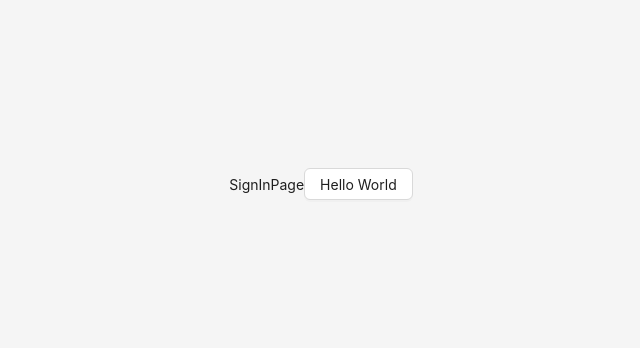
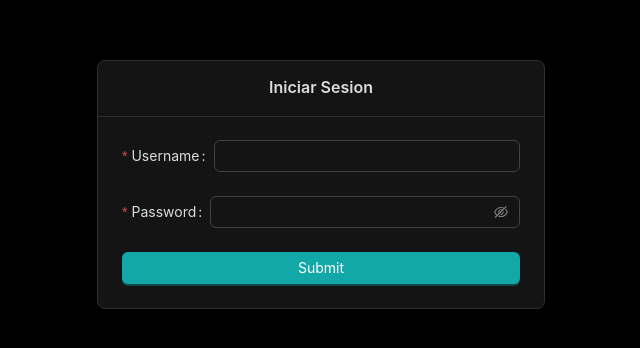
Before and after one commit to codeslator/insineu-front, a React (Vite) app: page / in a window 1280 px wide. Shown: the part 216-564 px from the top of the page, without its empty margins (319-959 px from the left). Built offline with nearby package versions, Linux system fonts and the light colour scheme.

Commit message:
Initialize LoginForm component and add to SignInPage;

```diff
--- a/src/views/assets/themes/defaultTheme.ts
+++ b/src/views/assets/themes/defaultTheme.ts
@@ -5,5 +5,5 @@ export const defaultTheme = {
   token: {
     colorPrimary: "#13C2C2"
   },
-  algorithm: theme.defaultAlgorithm,
+  algorithm: theme.darkAlgorithm,
 };
--- a/src/views/pages/auth/signIn/SignInPage.tsx
+++ b/src/views/pages/auth/signIn/SignInPage.tsx
@@ -1,12 +1,16 @@
-import { FC } from 'react'
-import { Button } from "antd";
+import { CSSProperties, FC } from 'react'
+import { Space } from "antd";
+import LoginForm from './components/LoginForm';
+
+const spaceStyles: CSSProperties = {
+  width: '35%'
+};
 
 const SignInPage: FC = () => {
   return (
-    <div>
-      SignInPage
-      <Button>Hello World</Button>
-    </div>
+    <Space direction="vertical" size="middle" style={spaceStyles}>
+      <LoginForm />
+    </Space>
   );
 }
 
--- /dev/null
+++ b/src/views/pages/auth/signIn/components/LoginForm.tsx
@@ -0,0 +1,29 @@
+import { FC } from 'react'
+import { Card, Button, Form, Input } from 'antd';
+
+const LoginForm: FC = () => {
+  return (
+    <Card title="Iniciar Sesion" headStyle={{ textAlign: 'center' }}>
+      <Form.Item
+        label="Username"
+        name="username"
+        rules={[{ required: true, message: 'Please input your username!' }]}
+      >
+        <Input type="text" />
+      </Form.Item>
+
+      <Form.Item
+        label="Password"
+        name="password"
+        rules={[{ required: true, message: 'Please input your password!' }]}
+      >
+        <Input.Password />
+      </Form.Item>
+      <Button type="primary" htmlType="submit" block>
+        Submit
+      </Button>
+    </Card>
+  );
+}
+
+export default LoginForm;
```
